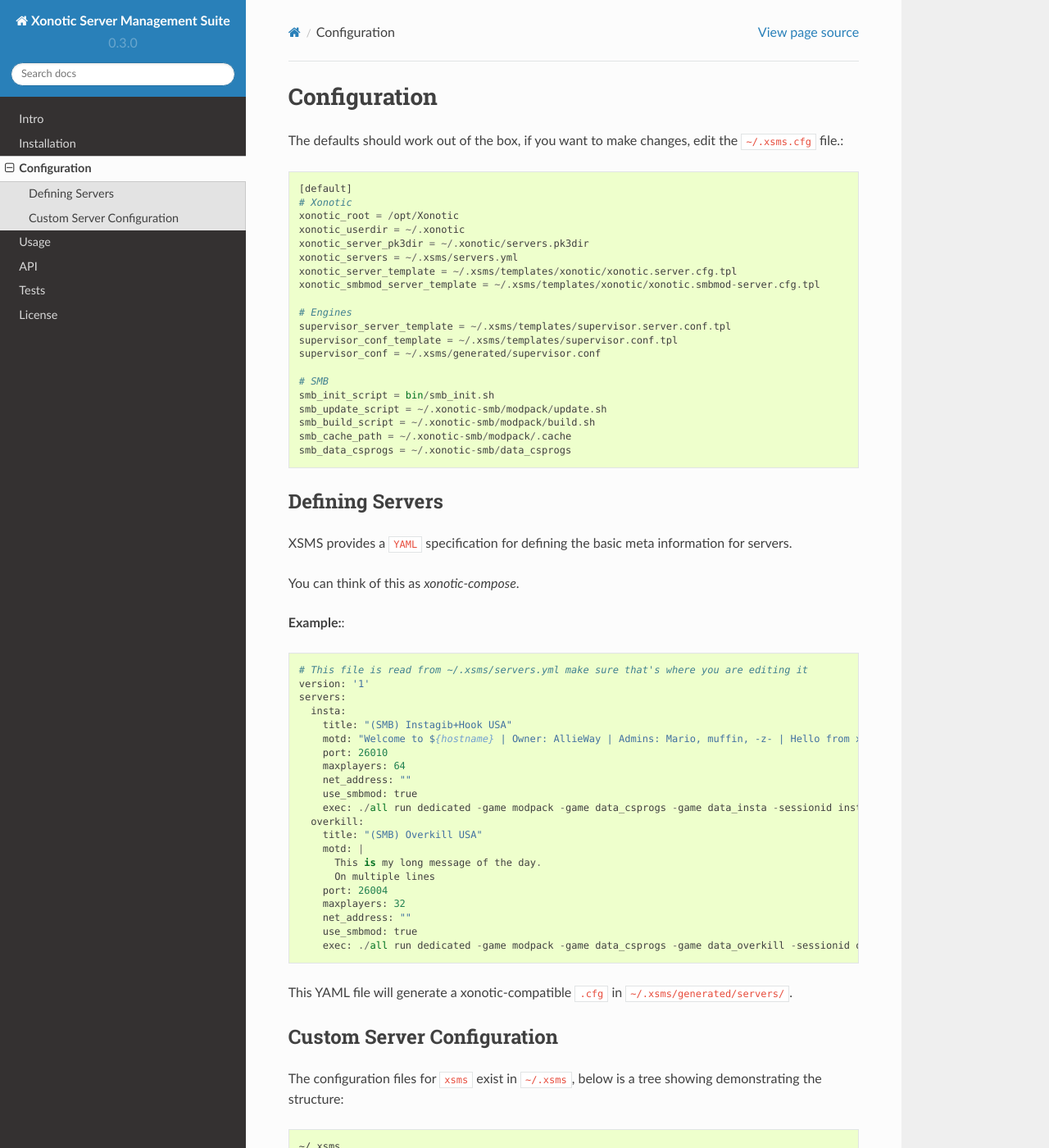
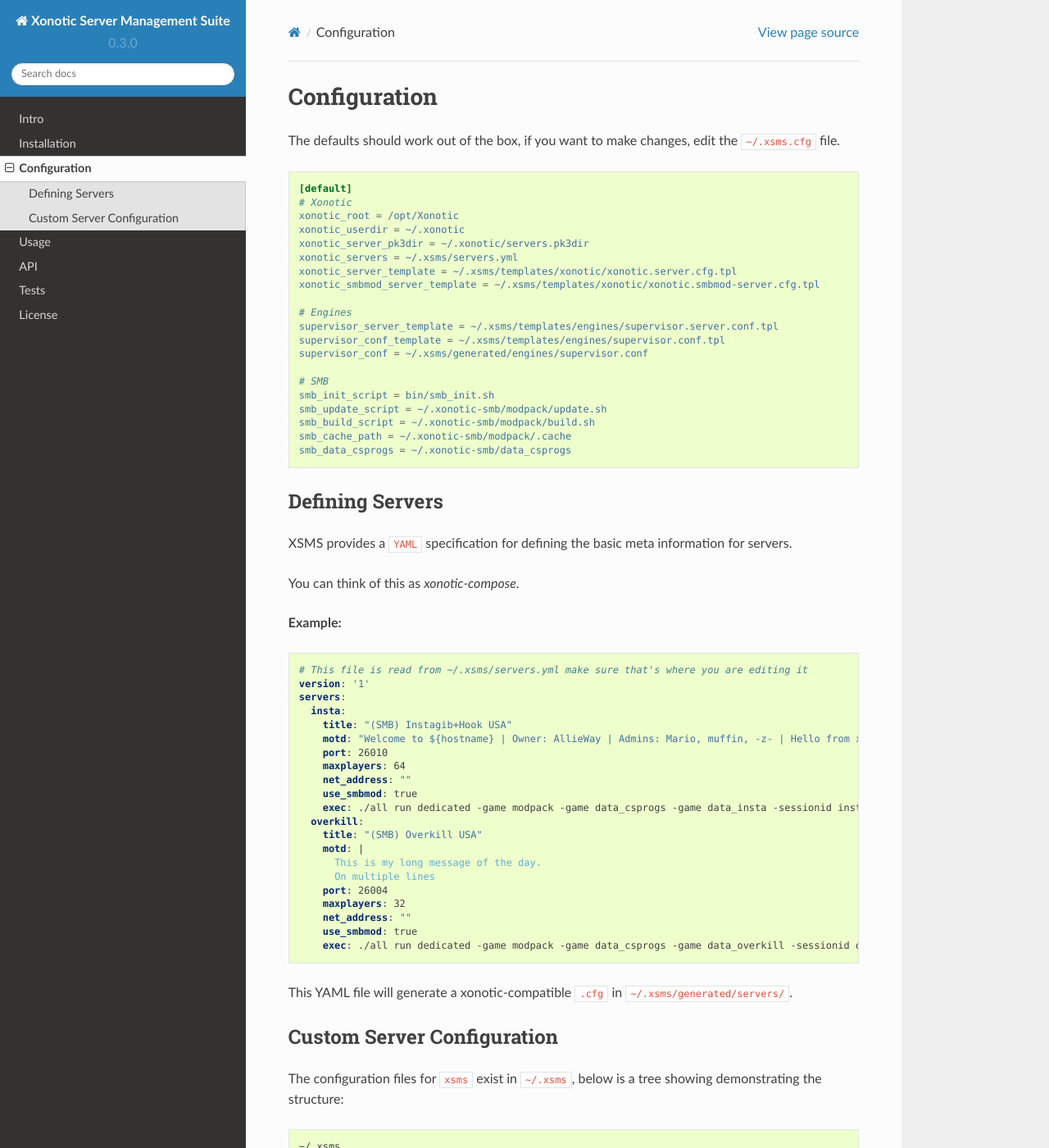
Before and after one commit to z/xonotic-server-management-suite, a Sphinx documentation site: the page built from docs/configuration.rst, in a window 1280 px wide and 1400 px high. Shown: the whole window at 82% size. Built offline with Sphinx 7.4.7 and the Read the Docs theme 2.0.0, drawn with Linux system fonts in a browser that asks for light colours.

Commit message:
trying different code blocks, better docs

```diff
--- a/docker-compose.yml
+++ b/docker-compose.yml
@@ -16,13 +16,14 @@
     #command: ./all run dedicated -game modpack -game data_csprogs -game data_insta -sessionid insta +serverconfig configs/info-usainsta.cfg
     # Run many servers (in progress)
     # command: xsms servers start
+    #command: xsms servers start -e screen
     # Run under supervisor
     command: /usr/bin/supervisord -c /etc/supervisor/conf.d/supervisord.conf
     ports:
       - "26000-26010:26000-26010/udp"
     volumes:
-      # ENV config
-      - ~/.xsms/generated/supervisor.conf:/etc/supervisor/conf.d/supervisord.conf
+      # Engine config
+      - ~/.xsms/generated/engines/supervisor.conf:/etc/supervisor/conf.d/supervisord.conf
       # Xonotic Server Config
       - ~/.xsms.cfg:/root/.xsms.cfg
       - ~/.xsms/servers.yml:/root/.xsms/servers.yml
--- a/docs/configuration.rst
+++ b/docs/configuration.rst
@@ -1,7 +1,9 @@
 Configuration
 =============
 
-The defaults should work out of the box, if you want to make changes, edit the ``~/.xsms.cfg`` file.::
+The defaults should work out of the box, if you want to make changes, edit the ``~/.xsms.cfg`` file.
+
+.. code-block:: ini
 
     [default]
     # Xonotic
@@ -13,9 +15,9 @@
     xonotic_smbmod_server_template = ~/.xsms/templates/xonotic/xonotic.smbmod-server.cfg.tpl
 
     # Engines
-    supervisor_server_template = ~/.xsms/templates/supervisor.server.conf.tpl
-    supervisor_conf_template = ~/.xsms/templates/supervisor.conf.tpl
-    supervisor_conf = ~/.xsms/generated/supervisor.conf
+    supervisor_server_template = ~/.xsms/templates/engines/supervisor.server.conf.tpl
+    supervisor_conf_template = ~/.xsms/templates/engines/supervisor.conf.tpl
+    supervisor_conf = ~/.xsms/generated/engines/supervisor.conf
 
     # SMB
     smb_init_script = bin/smb_init.sh
@@ -31,7 +33,9 @@
 
 You can think of this as *xonotic-compose*.
 
-**Example:**::
+**Example:**
+
+.. code-block:: yaml
 
     # This file is read from ~/.xsms/servers.yml make sure that's where you are editing it
     version: '1'
```
Also changed, not shown: docs/intro.rst (+7 -3 lines), 1 other file.
